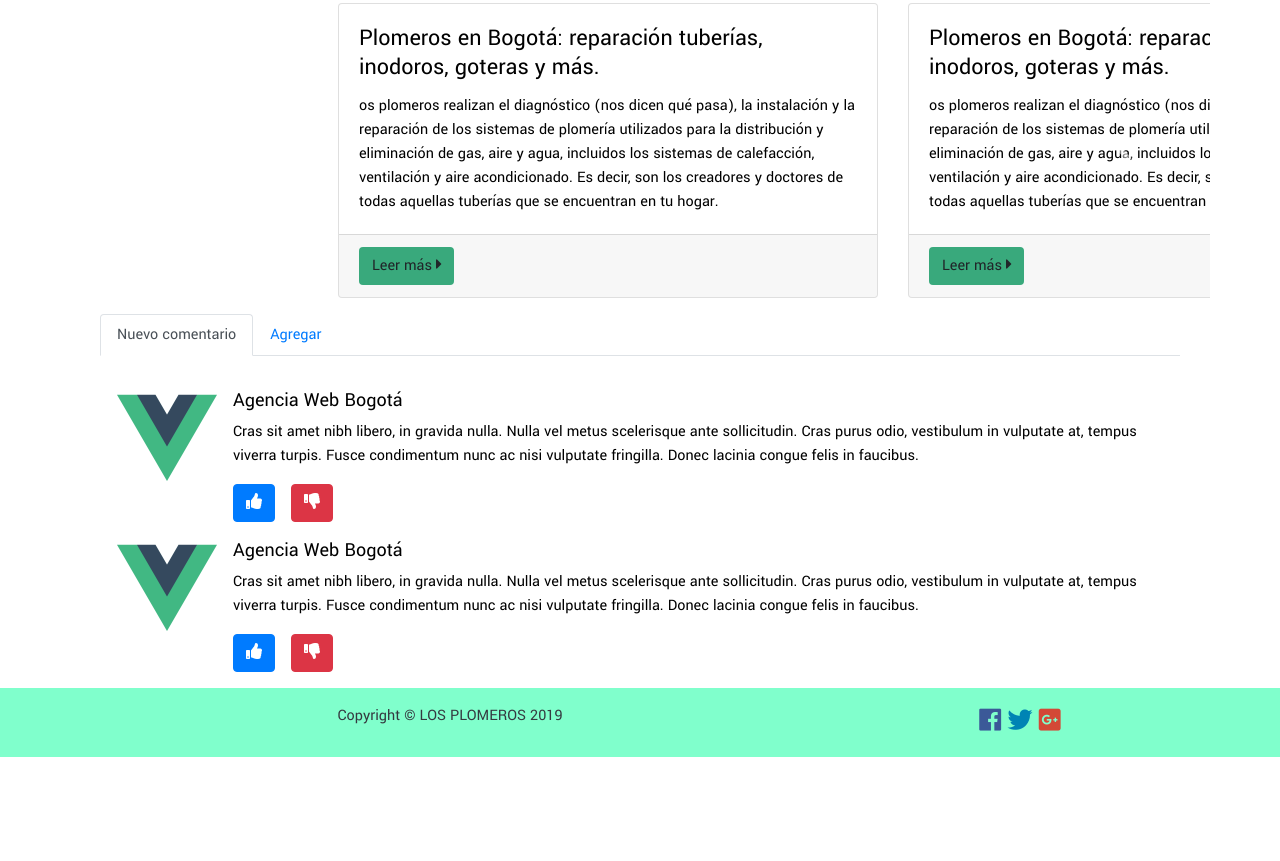
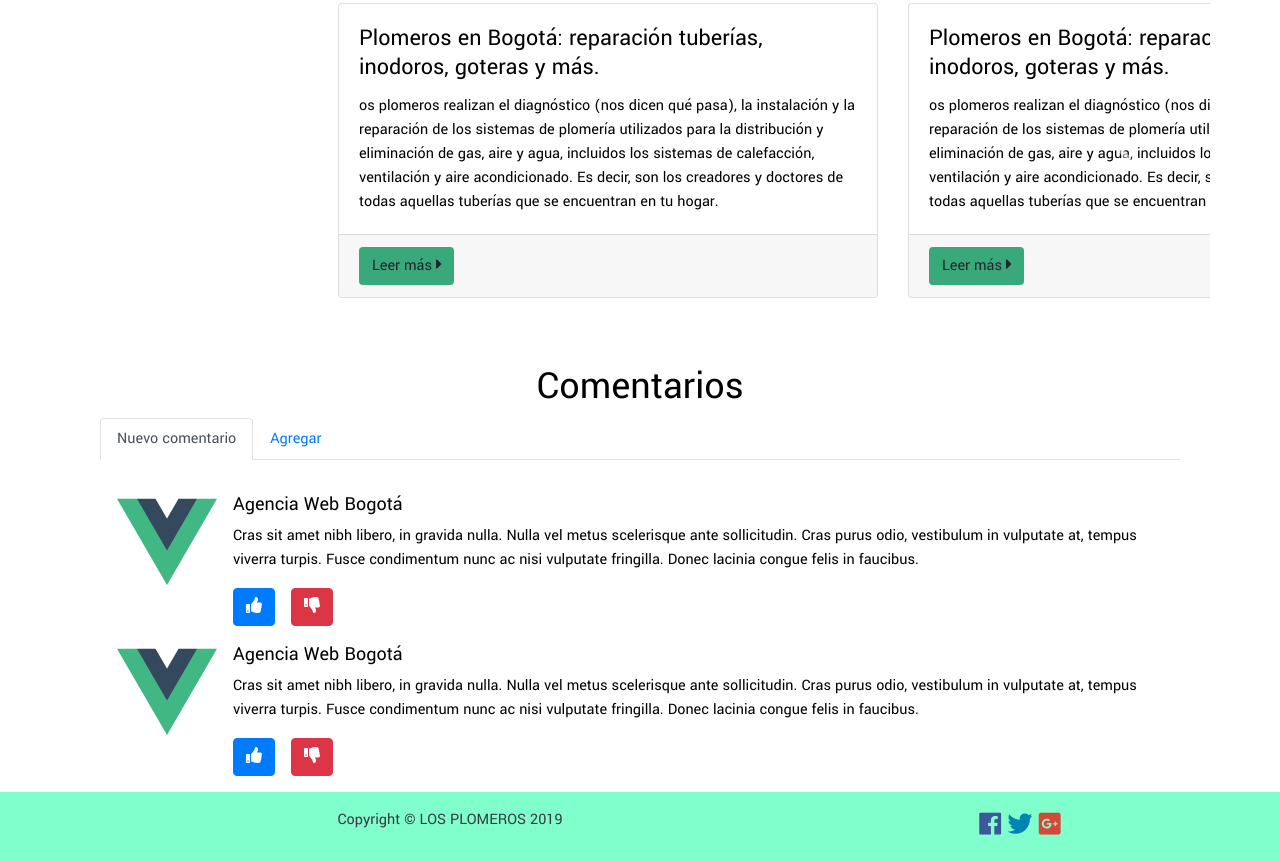
Before and after one commit to whary11/blog, a website: page entrada.html in a window 1280 px wide. Shown: the part 2390-3251 px from the top of the page. Before the commit the page ends 3147 px from the top, so only its background shows below. Drawn offline with Linux system fonts and the light colour scheme.

Commit message:
Cambios para ajustar el meta viewport y agregando el título a la sección de comentarios.

```diff
--- a/entrada.html
+++ b/entrada.html
@@ -3,7 +3,7 @@
 
 <head>
   <meta charset="utf-8">
-  <meta name="viewport" content="width=device-width, initial-scale=1, shrink-to-fit=no">
+  <meta name="viewport" content="width=device-width, initial-scale=1.0">
   <meta name="description" content="">
   <meta name="author" content="">
   <title>Blog - sección para las entradas</title>
@@ -133,9 +133,6 @@
                       <img class="card-img" width="750" height="300" src="img/plomero cortando tubería.jpg">
                     </div>
                   </section>
-
-
-
           </div>
 
 
@@ -289,7 +286,10 @@
 
 
 
-<div class="container">
+<div class="container mb-3">
+  <!-- <div class="row"> -->
+    <h1 class="text-center mt-5">Comentarios</h1>
+  <!-- </div> -->
     <ul class="nav nav-tabs" id="myTab" role="tablist">
         <li class="nav-item">
           <a class="nav-link active" id="home-tab" data-toggle="tab" href="#home" role="tab" aria-controls="home" aria-selected="true">Nuevo comentario</a>
```
